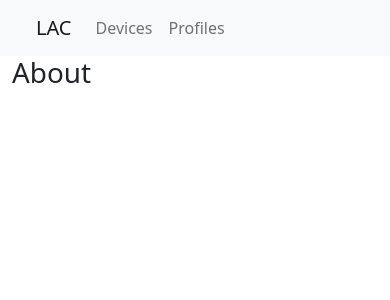
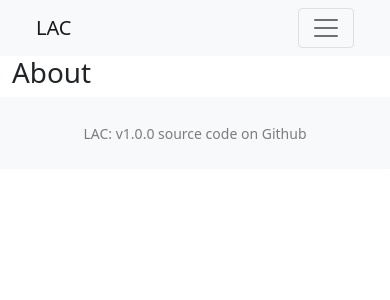
Before and after one commit to steledama/lac, a Next.js app: page /about in a window 390 px wide. Shown: the top 300 px of the page. Built offline with nearby package versions, Linux system fonts and the light colour scheme.

Commit message:
Responsive navbar and footer

```diff
--- /dev/null
+++ b/components/Footer.js
@@ -0,0 +1,21 @@
+const pjson = require('../package.json');
+import Link from 'next/link';
+
+const Footer = () => {
+  return (
+    <>
+      <footer
+        id="sticky-footer"
+        className="flex-shrink-0 py-4 bg-light text-black-50"
+      >
+        <div className="container text-center">
+          <Link href="https://github.com/steledama/lac" passHref>
+            <small>LAC: v{pjson.version} source code on Github</small>
+          </Link>
+        </div>
+      </footer>
+    </>
+  );
+};
+
+export default Footer;
--- a/components/Layout.js
+++ b/components/Layout.js
@@ -1,5 +1,6 @@
 import { Container, Row, Col } from 'react-bootstrap';
 import Navigation from './Navigation';
+import Footer from './Footer';
 
 const Layout = ({ children }) => {
   return (
@@ -8,6 +9,7 @@ const Layout = ({ children }) => {
         <Row>
           <Navigation />
           {children}
+          <Footer />
         </Row>
       </Container>
     </>
--- a/components/Navigation.js
+++ b/components/Navigation.js
@@ -1,17 +1,24 @@
 import { Navbar, Container, Nav } from 'react-bootstrap';
+import Link from 'next/link';
+const pjson = require('../package.json');
 
 const Navigation = () => {
   return (
     <>
-      <Navbar bg="light" variant="light">
+      <Navbar bg="light" expand="lg">
         <Container>
-          <Navbar.Brand href="https://github.com/steledama/lac">
-            LAC
-          </Navbar.Brand>
-          <Nav className="me-auto">
-            <Nav.Link href="/">Devices</Nav.Link>
-            <Nav.Link href="profiles">Profiles</Nav.Link>
-          </Nav>
+          <Navbar.Brand>LAC</Navbar.Brand>
+          <Navbar.Toggle aria-controls="basic-navbar-nav" />
+          <Navbar.Collapse id="basic-navbar-nav">
+            <Nav className="me-auto">
+              <Link href="/" passHref>
+                <Nav.Link>Devices</Nav.Link>
+              </Link>
+              <Link href="profiles" passHref>
+                <Nav.Link>Profiles</Nav.Link>
+              </Link>
+            </Nav>
+          </Navbar.Collapse>
         </Container>
       </Navbar>
     </>
--- a/package.json
+++ b/package.json
@@ -1,6 +1,6 @@
 {
   "name": "lac",
-  "version": "0.0.1",
+  "version": "1.0.0",
   "description": "snmp zabbix remote agent for monitoring MultiFuncionPrinters usage and supplies over different networks",
   "repository": {
     "type": "git",
```
Also changed, not shown: 1 other file (tests, documents, lock files or other folders).
